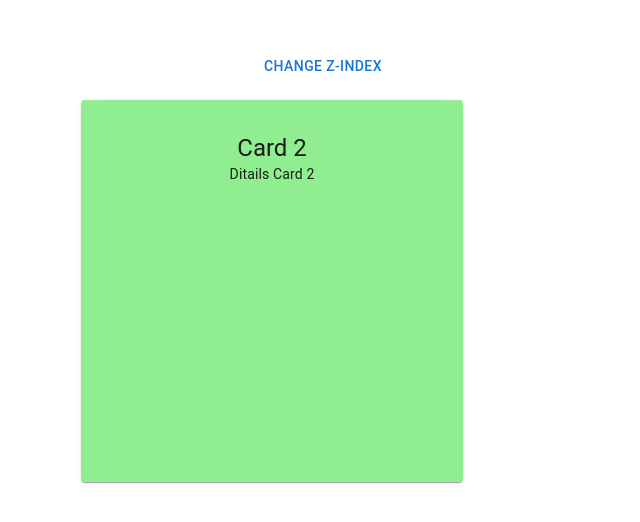
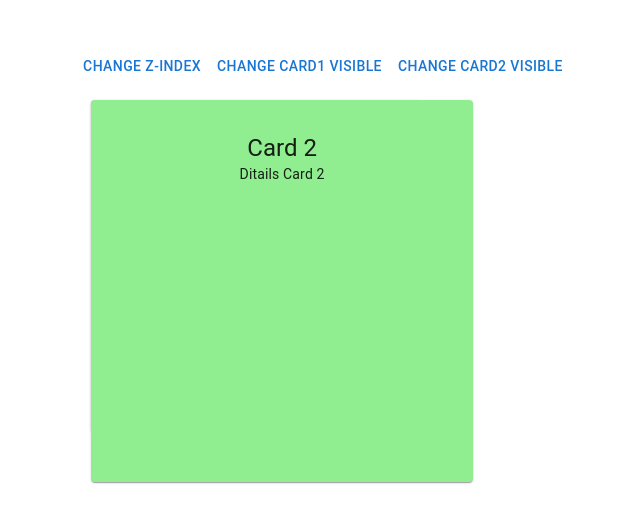
Before and after one commit to weworku/react-quiz-app, a React (Vite) app: page / in a window 1280 px wide. Shown: the part 134-656 px from the top of the page, without its empty margins (317-957 px from the left). Built offline with nearby package versions, Linux system fonts and the light colour scheme.

Commit message:
カードの表示をスライドアニメーションに変更する

```diff
--- a/src/component/OverlayContent.tsx
+++ b/src/component/OverlayContent.tsx
@@ -1,14 +1,26 @@
-import { Container, Typography, Card, CardContent, Button } from '@mui/material';
+import { Container, Typography, Card, CardContent, Button, Slide } from '@mui/material';
 import { useState } from 'react';
 
 // Cardコンポーネントを重ねて表示する実験
 const OverlayContent = () => {
   const [zIndex, setReverseZindex] = useState<number>(0);
+  const [card1Visible, serCard1Visible] = useState<boolean>(true);
+  const [card2Visible, serCard2Visible] = useState<boolean>(true);
+  const handleChange = (target: number) => {
+    if (target === 0) {
+      serCard1Visible(!card1Visible);
+    } else {
+      serCard2Visible(!card2Visible);
+    }
+  }
 
   return (
     <>
       <Button onClick={() => setReverseZindex(zIndex === 0 ? 1 : 0)}>Change Z-Index</Button>
+      <Button onClick={() => handleChange(0)}>Change Card1 Visible</Button>
+      <Button onClick={() => handleChange(1)}>Change Card2 Visible</Button>
       <Container maxWidth="sm" style={{ position: 'relative', height: '400px', justifyContent: 'center', alignItems: 'center' }}>
+        <Slide direction='right' in={card1Visible} mountOnEnter unmountOnExit>
           <Card
             sx={{
               width: 300,
@@ -27,6 +39,8 @@ const OverlayContent = () => {
               <Typography variant="body2">Ditails Card 1</Typography>
             </CardContent>
           </Card>
+        </Slide>
+        <Slide direction='right' in={card2Visible} mountOnEnter unmountOnExit>
           <Card
             sx={{
               width: 350,
@@ -45,6 +59,7 @@ const OverlayContent = () => {
               <Typography variant="body2">Ditails Card 2</Typography>
             </CardContent>
           </Card>
+        </Slide>
       </Container >
     </>
   );
```
Lines whose indentation alone changed are shown as unchanged.
